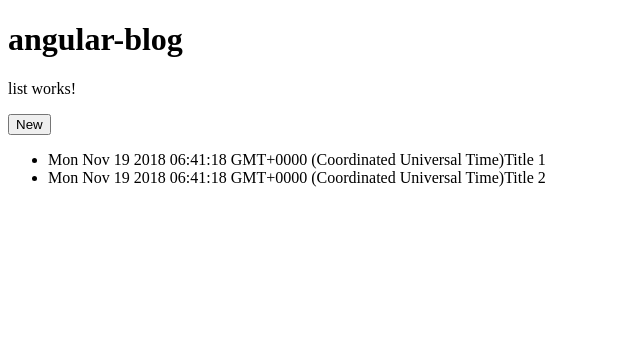
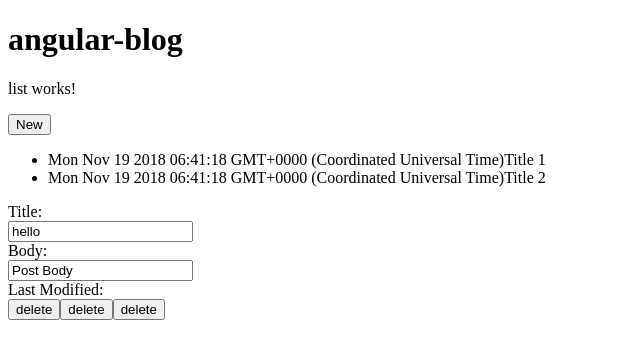
Before and after one commit to DanioPurdue/MarkdownBlog, an Angular app in the folder angular-blog/: page / in a window 1280 px wide. Shown: the top 358 px of the page, without its empty margins (0-640 px from the left). Built offline with nearby package versions, Linux system fonts and the light colour scheme; no server answers.

Commit message:
update on edit list

```diff
--- a/angular-blog/src/app/app.component.html
+++ b/angular-blog/src/app/app.component.html
@@ -1,2 +1,3 @@
 <h1>{{ title }}</h1>
 <app-list></app-list>
+<app-edit></app-edit>
--- a/angular-blog/src/app/blog.service.ts
+++ b/angular-blog/src/app/blog.service.ts
@@ -1,5 +1,5 @@
 import { Injectable } from '@angular/core';
-import { HttpClient, HttpHeaders} from '@angular/common/http';
+import {HttpClient, HttpHeaders, HttpResponse} from '@angular/common/http';
 import { Observable, of} from 'rxjs';
 import { catchError, map, tap } from 'rxjs/operators';
 
@@ -15,18 +15,40 @@ export class Post {
   body: string;
 }
 
+export interface RawTuple {
+  postid: number;
+  username: string;
+  created: Date;
+  modified: Date;
+  title: string;
+  body: string;
+}
+
 @Injectable({providedIn: 'root'})
 
 export class BlogService {
   private baseUrl = 'api';  // URL to web api
   private posts: Post[];
-  // private http: HttpClient;
   constructor(private http: HttpClient) {}
+  private rawTuples: RawTuple[];
+  private headers: string;
 
   fetchPosts (username: string): void {
     // add a response event handler
     const url = '${baseUrl}/${username}';
     this.http.get(url);
+  }
+
+  getPostsHttp (): Observable<RawTuple[]> {
+    const sampleUrl = 'http://localhost:3000/api/cs144';
+    return this.http.get<RawTuple[]>(sampleUrl);
+  }
+
+  parseHttpResposne(): void {
+    this.getPostsHttp().subscribe(data => {
+      this.rawTuples = data;
+      console.log(this.rawTuples);
+    });
   }
 
   getPosts(username: string): Observable<Post []> {
--- a/angular-blog/src/app/edit/edit.component.html
+++ b/angular-blog/src/app/edit/edit.component.html
@@ -1,3 +1,22 @@
-<p>
-  edit works!
-</p>
+<div>
+  <div >
+    <label>Title:</label><br>
+    <input type="text" name = "title" value = "hello">
+  </div>
+  <div>
+    <label>Body:</label><br>
+    <input type="text" name = "Body" value = "Post Body">
+  </div>
+  <div>
+    Last Modified:
+  </div>
+  <button clas="delete" (click)="deletePost()">
+    delete
+  </button>
+  <button clas="save" (click)="savePost()">
+    delete
+  </button>
+  <button clas="preview" (click)="previewPost()">
+    delete
+  </button>
+</div>
--- a/angular-blog/src/app/edit/edit.component.ts
+++ b/angular-blog/src/app/edit/edit.component.ts
@@ -12,4 +12,15 @@ export class EditComponent implements OnInit {
   ngOnInit() {
   }
 
+  deletePost(): void {
+    return;
+  }
+
+  savePost(): void {
+    return;
+  }
+
+  previewPost(): void {
+    return;
+  }
 }
--- a/angular-blog/src/app/list/list.component.ts
+++ b/angular-blog/src/app/list/list.component.ts
@@ -14,10 +14,11 @@ export class ListComponent implements OnInit {
 
   ngOnInit() {
     this.getPosts();
+    this.blogService.parseHttpResposne();
   }
 
   getPosts(): void {
-    // this.username = 'cs144';
+    this.username = 'cs144';
     this.blogService.getPosts(this.username)
       .subscribe(posts => this.posts = posts);
   }
```
Also changed, not shown: angular-blog/src/app/list/list.component.html (line endings or trailing spaces), 1 other file (tests, documents, lock files or other folders).
